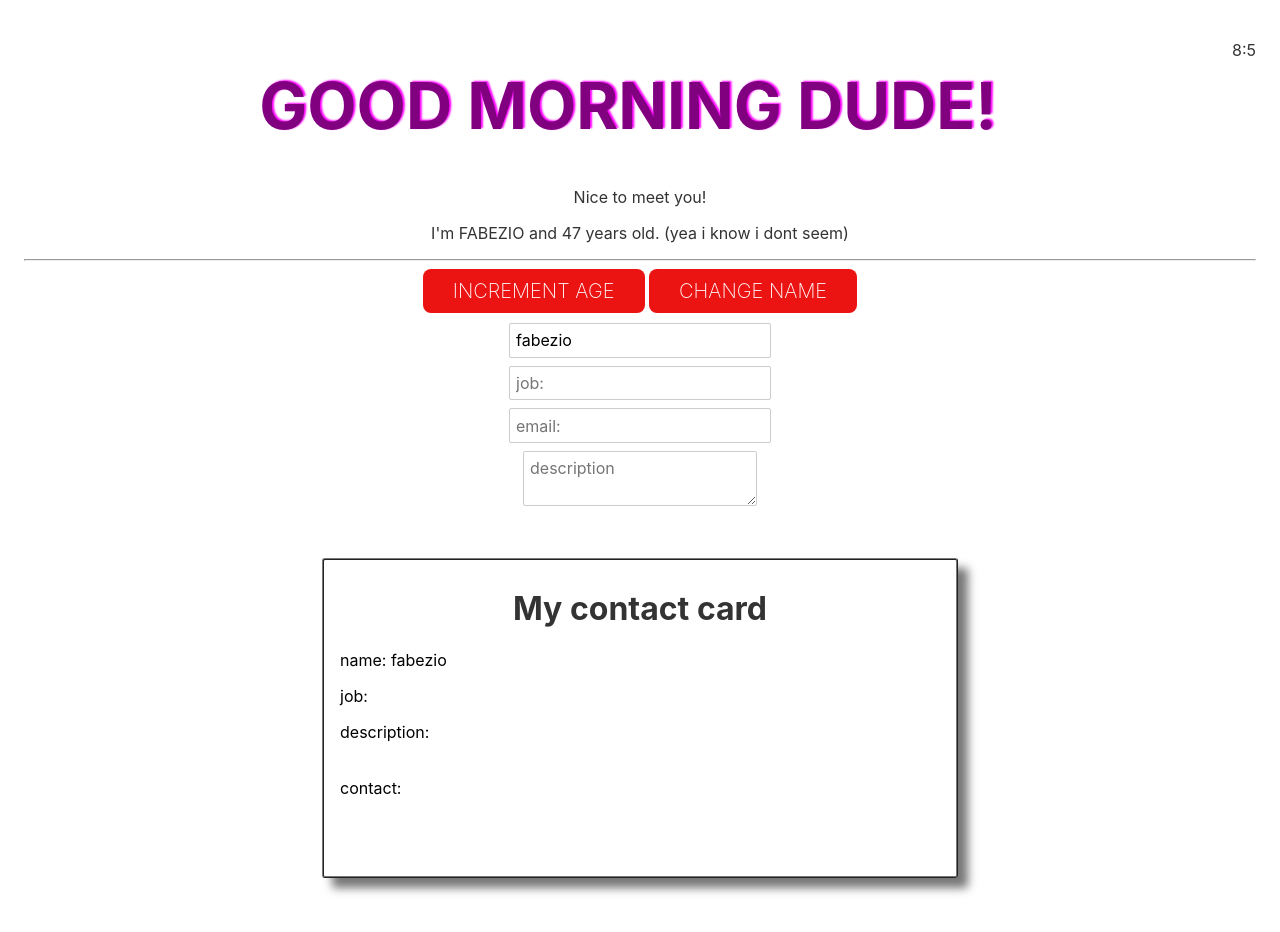
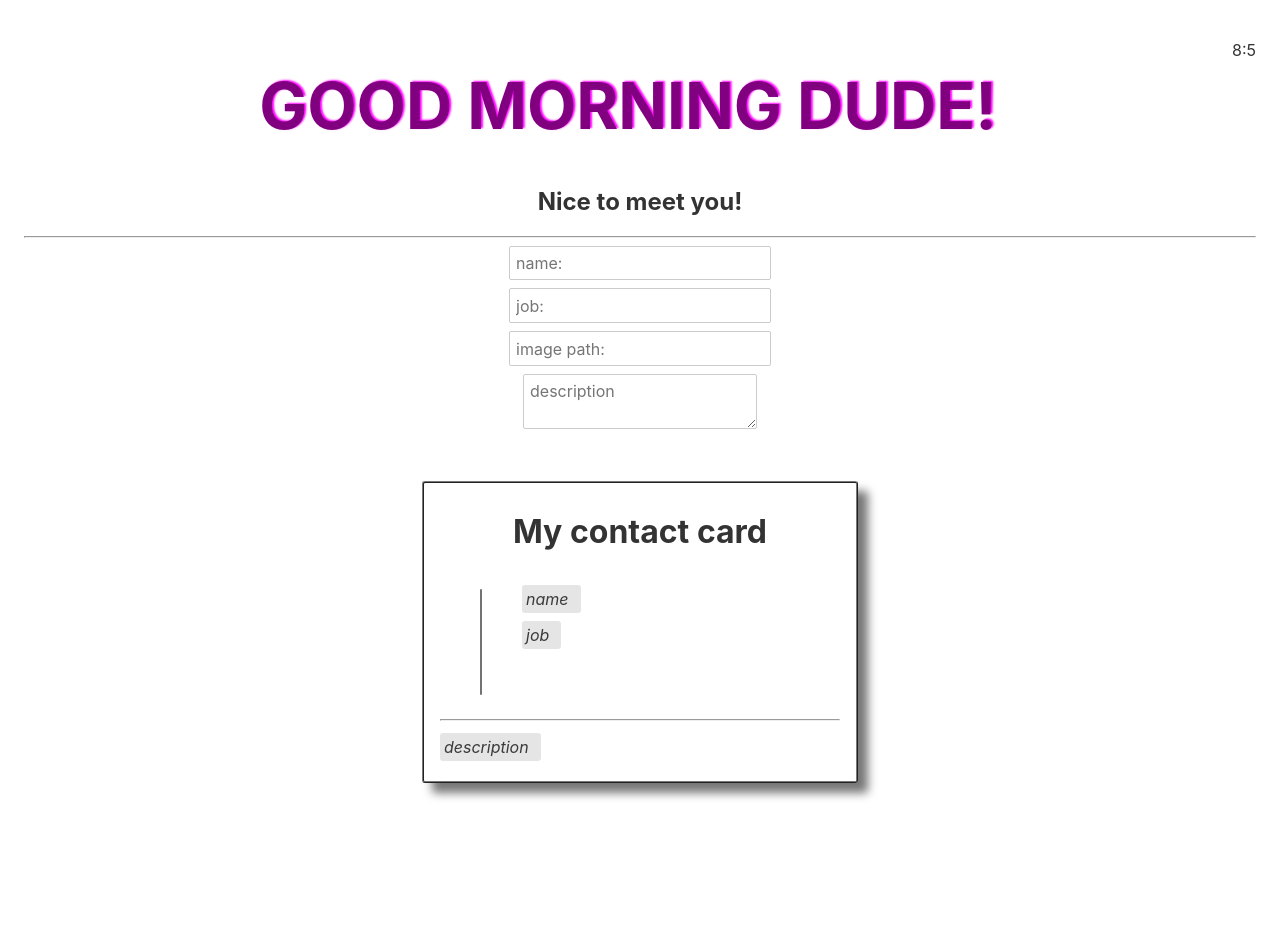
Before and after one commit to Fabezio/first-app, a Svelte app: page / in a window 1280 px wide. After the commit the page ends 839 px from the top, so only its background shows below. Built offline with nearby package versions, Linux system fonts and the light colour scheme.

Commit message:
added dynamic classes

```diff
--- a/src/App.svelte
+++ b/src/App.svelte
@@ -1,14 +1,15 @@
 <script>
-	export let name;
-	export let age;
-	let job = ""
-	let email = ""
-	let desc = ""
+	// export let name;
+	// export let age;
+	// let name;
+	// let job = ""
+	// let email = ""
+	// let desc = ""
 	let user = {
-		name,
-		job,
-		email,
-		desc
+		name: "",
+		job: "",
+		image: "",
+		desc: ""
 	}
 	/*
 	*/
@@ -16,19 +17,21 @@
 	import Greeting from './Greeting.svelte'
 	import ContactCard from './ContactCard.svelte'
 	// import Compo from './Compo.svelte'
-	$: nameUppercase = user.name.toUpperCase()
-	$: console.log(`age: ${age}`)
-	$: console.log(`name: ${name}`)
+
+	$: console.log(user.hasIndex)
+	// $: nameUppercase = user.name.toUpperCase()
+	// $: console.log(`age: ${age}`)
+	// $: console.log(`name: ${name}`)
 	// $: console.log(`job: ${job}`)
-	$: if (name === 'Valiant Coder') age = 22
+	// $: if (name === 'Valiant Coder') age = 22
 
 
-	function incrementAge () {
-		age += 1
-	}
-	function changeName () {
-		user.name = "Valiant Coder"
-	}
+	// function incrementAge () {
+	// 	age += 1
+	// }
+	// function changeName () {
+	// 	user.name = "Valiant Coder"
+	// }
 </script>
 
 <svelte:head>
@@ -38,16 +41,24 @@
 <main>
 	<Greeting />
 
-	<p>Nice to meet you!</p>
-	<p>I'm {nameUppercase} and {age} years old. (yea i know i dont seem)</p>
+	<h2>Nice to meet you!</h2>
+
+	<!-- <p>I'm {nameUppercase} and {age} years old. (yea i know i dont seem)</p> -->
 	<hr>
-	<button on:click={incrementAge}>increment age</button>
-	<button on:click={changeName}>Change Name</button><br>
-	<input type="text" bind:value="{user.name}" placeholder="name: " ><br>
-	<input type="text" bind:value="{user.job}" placeholder="job: " ><br>
-	<input type="email" bind:value="{user.email}" placeholder="email: " ><br>
-	<textarea bind:value="{user.desc}" placeholder="description"></textarea><br>
-	<ContactCard {user}/>
+	<!-- <button on:click={incrementAge}>increment age</button>
+	<button on:click={changeName}>Change Name</button><br> -->
+
+	<!-- {#if user.length != 4} -->
+		<input type="text" bind:value="{user.name}" placeholder="name: " ><br>
+		<input type="text" bind:value="{user.job}" placeholder="job: " ><br>
+		<input type="text" bind:value="{user.image}" placeholder="image path: " ><br>
+		<!-- <input type="email" bind:value="{user.email}" placeholder="email: " ><br> -->
+		<textarea bind:value="{user.desc}" placeholder="description"></textarea><br>
+		<!-- <input type="submit" value="send"> -->
+	<!-- {:else} -->
+		<ContactCard {user}/>
+	<!-- {/if} -->
+
 <!--
 
 <Switch />
@@ -62,7 +73,6 @@
 		max-width: 240px;
 		margin: 0 auto;
 	}
-
 
 	button {
 		border-radius: 8px;
--- a/src/ContactCard.svelte
+++ b/src/ContactCard.svelte
@@ -3,31 +3,100 @@ export let user
 </script>
 
 <div class="card">
-  <h1>
-  My contact card
-  </h1>
-  <p class="name">name: {user.name}</p>
-  <p class="job">job: {user.job}</p>
-  <p class="desc">description:
-  <br><span class="desc-content">{user.desc}</span></p>
-  <p class="job">contact: {user.email}</p>
+  <h1>My contact card</h1>
+  <div class="row" >
+    <div class="col">
+      <figure>
+        <div class={user.image ? '' : 'frame'}>
+          <img src={user.image} alt= {user.name}>
+        </div>
+      </figure>
+    </div>
+    <div class="col">
+      <p id="name">
+        <!-- <span class="line-title">name: </span> -->
+        <span class={user.name? 'line-text' : 'text-muted'}>{user.name || 'name'}</span></p>
+        <!-- <span class='text-muted' class:line-text={user.name}>{user.name || 'name'}</span></p> -->
+      <p id="job">
+        <!-- <span class="line-title">job: </span> -->
+        <span class={user.job? 'line-text' : 'text-muted'}>{user.job || 'job'}</span>
+      </p>
+    </div>
+  </div>
+  <hr>
+  <p id="desc">
+    <!-- <span class="line-title">description: </span><br> -->
+    <!-- <span class="line-text desc-content">{user.desc}</span> -->
+    <span class={user.desc? 'line-text' : 'text-muted'}>{@html user.desc || 'description'}</span>
+  </p>
+  <!-- <p id="contact">
+    <span class="line-title">contact: </span>
+    <span class="line-text">{user.email || 'email'}</span>
+  </p> -->
 
 </div>
 
 <style>
+.row {
+  display: flex;
+}
+.col {
+  display: block;
+}
+.frame {
+  border-radius: 1em;
+  border: solid 1px rgba(0,0,0, .1);
+  background: grey;
+
+}
+img {
+  width: 100px;
+  min-height: 100px;
+}
+
 .card {
-  width: 600px;
-  height: 300px;
+  width: 400px;
+  min-height: 225px;
   border: 2px ridge #777;
   border-radius: 3px;
   box-shadow: 10px 10px 10px #777;
   margin: 2.5em auto;
   padding: 0.5em 1em;
 }
-.name, .job, .desc {
+.card:hover {
+  transform: translate(0, 2px);
+}
+#name,
+#job,
+#desc,
+#contact {
   color: black;
   text-align: left;
+}
 
+#desc-content {
+  padding-left: 1.5em;
+  text-align: justify;
+  font-size: 0.9em;
+}
+#contact {
+  text-decoration: underline;
+  font-style: oblique;
+}
+.line-title {
+  font-weight: 400;
+}
+.line-text {
+  font-weight: 300;
+}
+
+.text-muted {
+  color: rgba(0,0,0,.75);
+  font-size: 1em;
+  font-style: oblique;
+  background: rgba(0,0,0,.1);
+  padding: 0.25em 0.75em 0.25em 0.25em;
+  border-radius: 3px;
 }
 /*
 .job {
@@ -41,10 +110,5 @@ export let user
 }
 */
 
-.desc-content {
-  padding-left: 1.5em;
-  text-align: justify;
-  font-size: 0.9em;
-}
 
 </style>
--- a/src/Greeting.svelte
+++ b/src/Greeting.svelte
@@ -2,15 +2,24 @@
 let hours = new Date().getHours()
 let minutes = new Date().getMinutes()
 let greet = ''
+function twoDigit (val) {
+	val.length < 2
+		? val= `0${val}`
+		: val = val
+}
+
 $: {
-  if (hours < 12) greet = 'good morning'
-  else if (hours < 17) greet = 'good afternoon'
-  else greet = 'good evening'
+  if (hours < 12) greet = 'morning'
+  else if (hours < 17) greet = 'afternoon'
+  else greet = 'evening'
 }
+$: twoDigit(hours)
+$: twoDigit(minutes)
+// $: if (minutes.length != 2) minutes = `0${minutes}`
 </script>
 
 <p id="clock">{hours}:{minutes}</p>
-<h1>{greet} dude!</h1>
+<h1>Good {greet} dude!</h1>
 <style>
 #clock {
   float: right;
--- a/src/main.js
+++ b/src/main.js
@@ -3,8 +3,8 @@ import App from './App.svelte';
 const app = new App({
 	target: document.body,
 	props: {
-		name: 'fabezio',
-		age: 47
+		// name: 'fabezio',
+		// age: 47
 	}
 });
 
```
